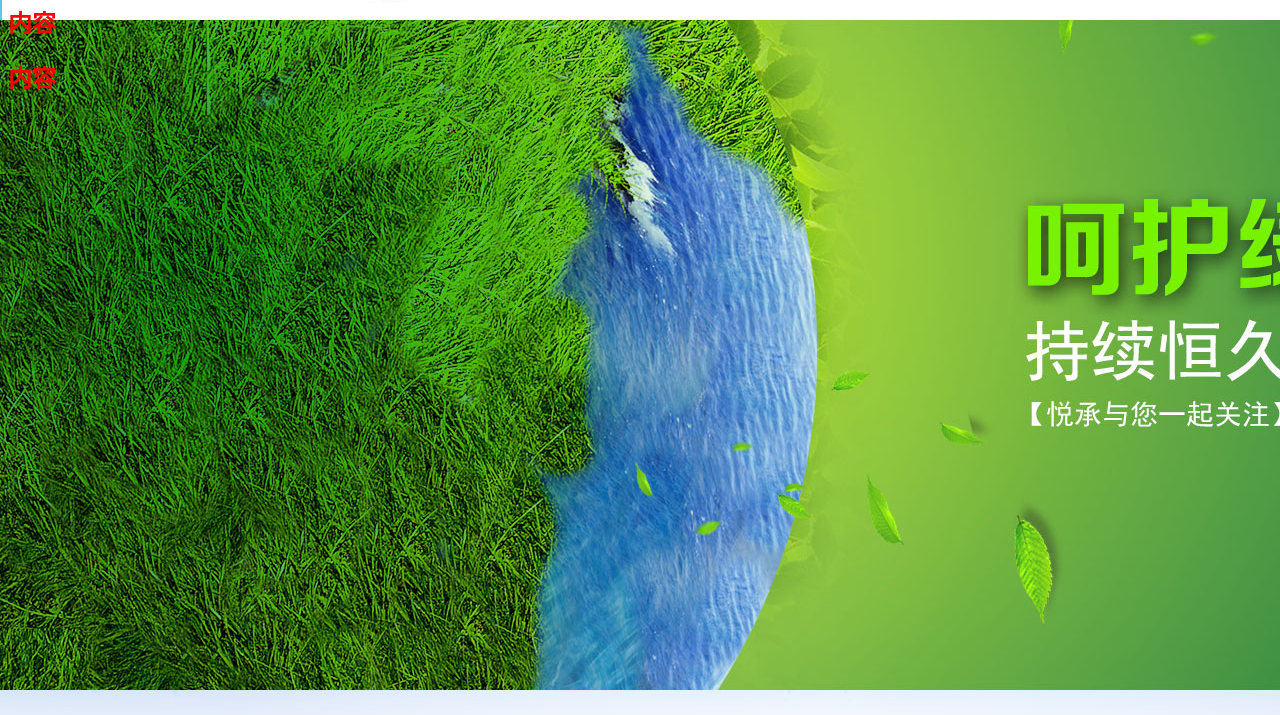
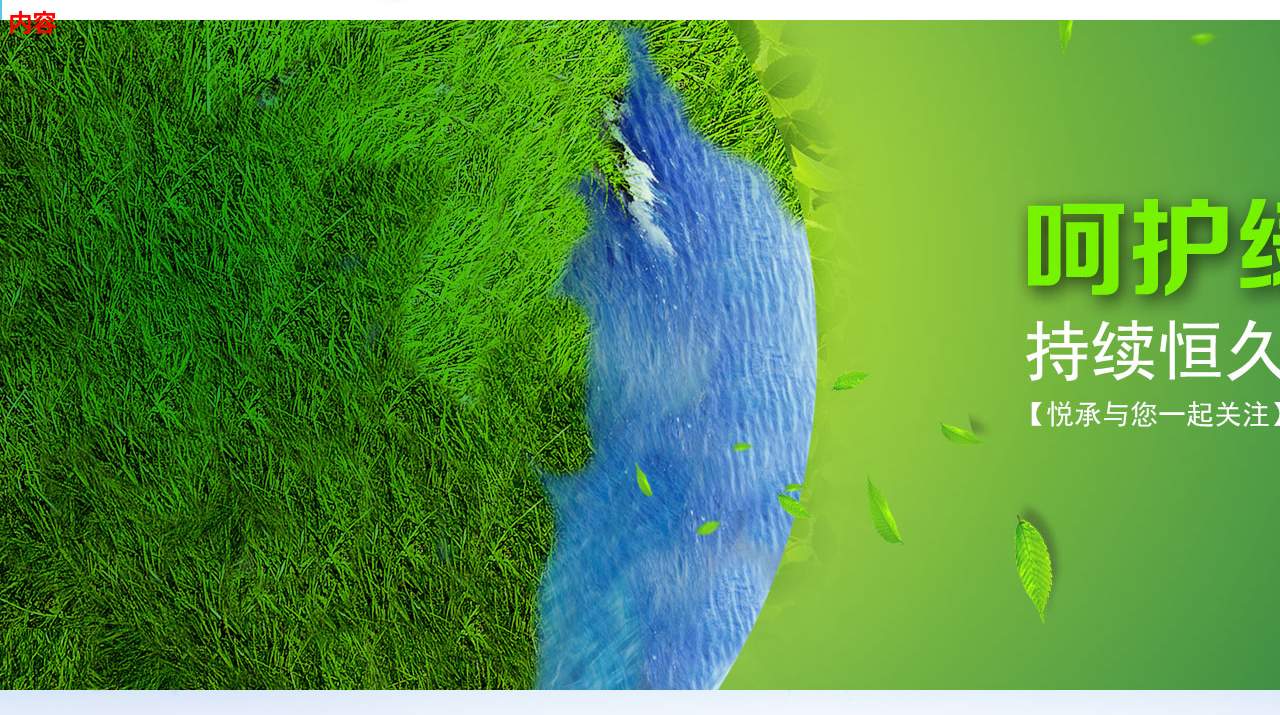
Before and after one commit to QSpinach/git-demo, a website: page src/index.html in a window 1280 px wide. Shown: the part 85-800 px from the top of the page. Drawn offline with nearby package versions, Linux system fonts and the light colour scheme; files that its build step writes are made by us from their sources.

Commit message:
第二次提交

```diff
--- a/src/index.html
+++ b/src/index.html
@@ -8,7 +8,6 @@
     <!-- 测试 -->
 	<h1>测试类容</h1>
 	<h2>内容</h2>
-	<h2>内容</h2>
     <script type="text/javascript" src="scripts/all.js"></script>
     </body>
 </html>
```
